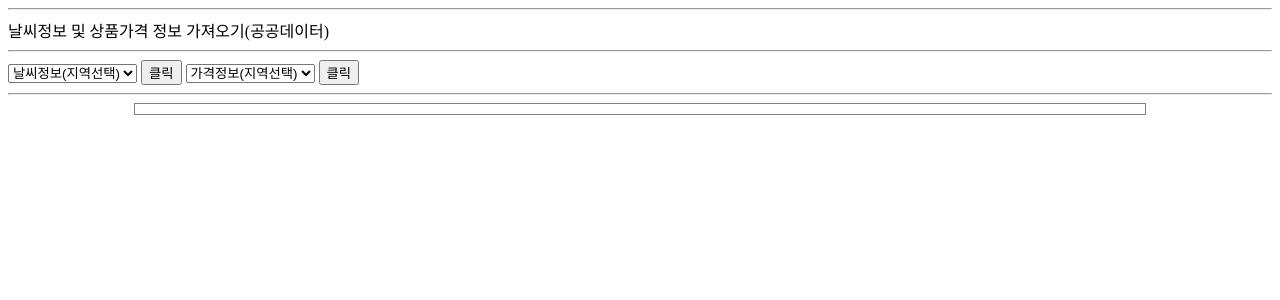
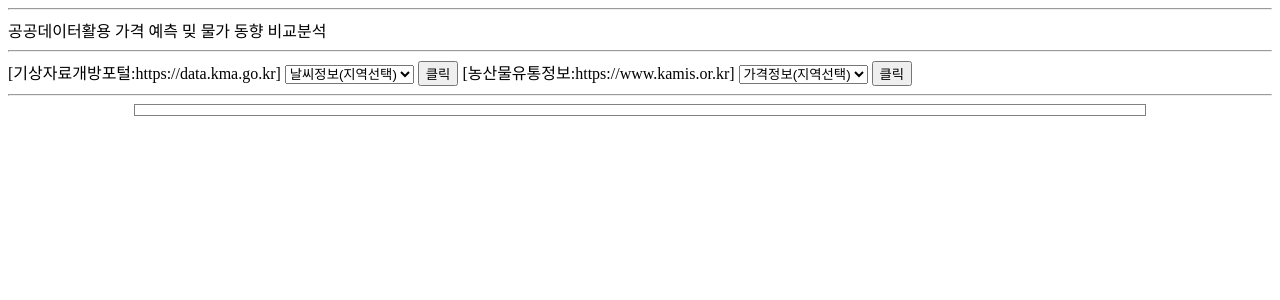
Before and after one commit to bitcocom/python, a Flask app: page / in a window 1280 px wide. Shown: the top 300 px of the page. Run offline with Flask 2, Linux system fonts and the light colour scheme.

Commit message:
test commit

```diff
--- a/Flask/templates/index.html
+++ b/Flask/templates/index.html
@@ -72,8 +72,9 @@
 </head>
 <body>
   <hr/>
-  날씨정보 및 상품가격 정보 가져오기(공공데이터)
+  공공데이터활용 가격 예측 밎 물가 동향 비교분석
   <hr/>
+   [기상자료개방포털:https://data.kma.go.kr]
     <select id="p_w">
       <option selected>날씨정보(지역선택)</option>
       <option value="108">서울</option>
@@ -96,6 +97,8 @@
       <option value="549">용인</option>
   </select>
   <button id="btn1">클릭</button>
+
+  [농산물유통정보:https://www.kamis.or.kr]
   <select id="p_countrycode">
       <option selected>가격정보(지역선택)</option>
       <option value="1101">서울</option>
```
